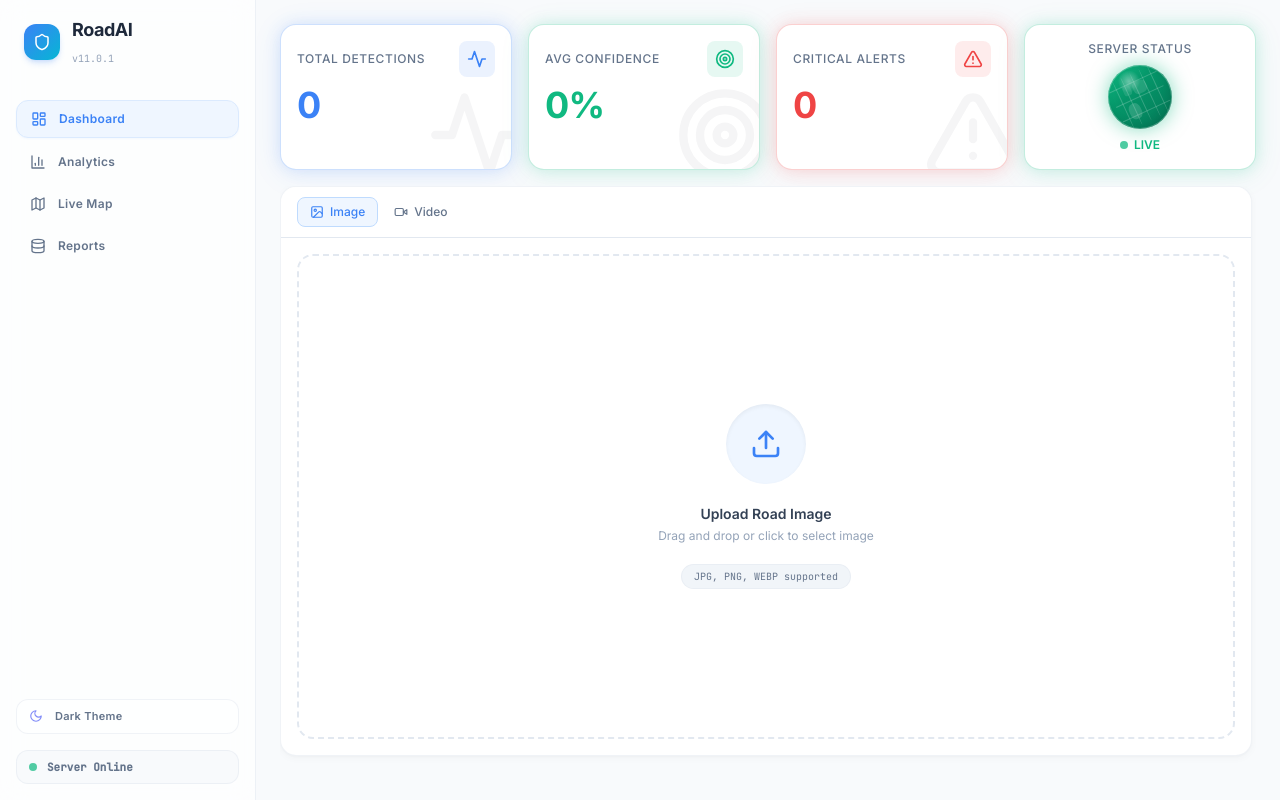
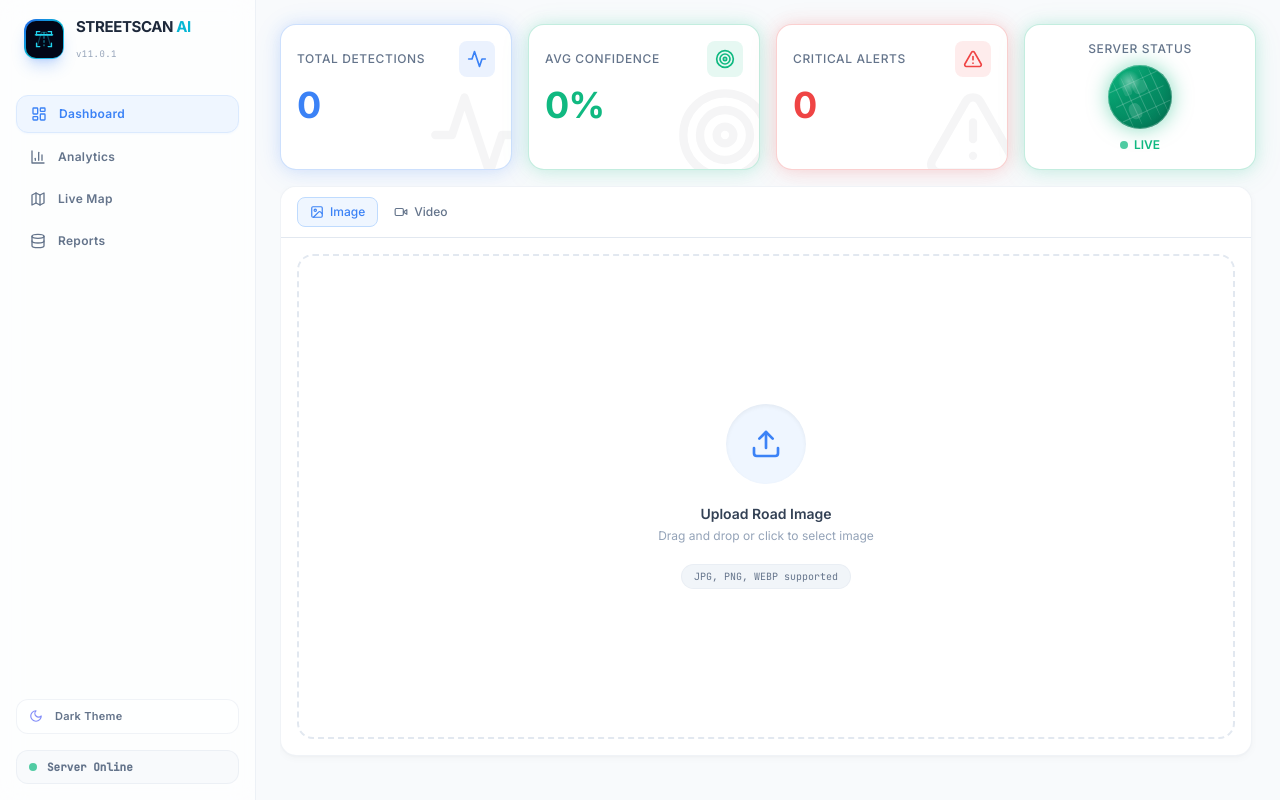
Before and after one commit to SuilYun/StreetAI, a React (Vite) app in the folder frontend/: page / in a window 1280 px wide. Built offline with nearby package versions, Linux system fonts and the light colour scheme.

Commit message:
Rebrand app to StreetScan AI and add modern animated road scanning SVG logo

```diff
--- a/frontend/index.html
+++ b/frontend/index.html
@@ -4,7 +4,7 @@
     <meta charset="UTF-8" />
     <link rel="icon" type="image/svg+xml" href="/vite.svg" />
     <meta name="viewport" content="width=device-width, initial-scale=1.0" />
-    <title>Road Damage Detection</title>
+    <title>StreetScan AI - Advanced Road Damage Detection</title>
   </head>
   <body>
     <div id="root"></div>
--- a/frontend/src/components/Sidebar.jsx
+++ b/frontend/src/components/Sidebar.jsx
@@ -1,6 +1,6 @@
 import React from 'react';
 import { Link, NavLink, useLocation } from 'react-router-dom';
-import { Shield, LayoutDashboard, BarChart3, Database, Sun, Moon, Map } from 'lucide-react';
+import { LayoutDashboard, BarChart3, Database, Sun, Moon, Map } from 'lucide-react';
 
 const Sidebar = ({ isConnected, darkMode, toggleDarkMode }) => {
     const location = useLocation();
@@ -27,12 +27,22 @@
                 onClick={handleLogoClick}
                 className="hidden lg:flex items-center gap-3 mb-8 px-2 hover:opacity-90 transition-all duration-200 group"
             >
-                <div className="w-9 h-9 rounded-xl bg-gradient-to-br from-blue-500 to-cyan-500 flex items-center justify-center shadow-md shadow-blue-500/20 group-hover:scale-105 group-hover:shadow-blue-500/35 transition-all duration-300">
-                    <Shield size={18} className="text-white" />
+                <div className="w-10 h-10 rounded-xl bg-gradient-to-br from-blue-600 via-cyan-500 to-sky-400 flex items-center justify-center shadow-lg shadow-blue-500/25 group-hover:scale-105 group-hover:shadow-cyan-500/35 transition-all duration-300 relative overflow-hidden flex-shrink-0">
+                    <div className="absolute inset-[1.5px] bg-slate-950 dark:bg-slate-900 rounded-[10px] flex items-center justify-center">
+                        <svg viewBox="0 0 24 24" className="w-5 h-5 text-cyan-400" fill="none" xmlns="http://www.w3.org/2000/svg">
+                            <path d="M4 20 L9 4 H15 L20 20" stroke="currentColor" strokeWidth="1.5" strokeLinecap="round" strokeLinejoin="round" opacity="0.3" />
+                            <path d="M12 4 V20" stroke="currentColor" strokeWidth="1.5" strokeDasharray="2 3" strokeLinecap="round" opacity="0.6" />
+                            <line x1="2" y1="12" x2="22" y2="12" stroke="#22d3ee" strokeWidth="2" strokeLinecap="round" className="animate-logo-scan" />
+                            <path d="M 3 7 V 3 H 7" stroke="currentColor" strokeWidth="1.5" strokeLinecap="round" />
+                            <path d="M 21 7 V 3 H 17" stroke="currentColor" strokeWidth="1.5" strokeLinecap="round" />
+                            <path d="M 3 17 V 21 H 7" stroke="currentColor" strokeWidth="1.5" strokeLinecap="round" />
+                            <path d="M 21 17 V 21 H 17" stroke="currentColor" strokeWidth="1.5" strokeLinecap="round" />
+                        </svg>
+                    </div>
                 </div>
                 <div>
-                    <h1 className="text-lg font-bold text-slate-800 dark:text-white tracking-tight group-hover:text-blue-500 dark:group-hover:text-blue-400 transition-colors duration-200">RoadAI</h1>
-                    <span className="text-[10px] text-slate-400 font-mono">v11.0.1</span>
+                    <h1 className="text-[15px] font-extrabold text-slate-800 dark:text-white tracking-tight group-hover:text-blue-500 dark:group-hover:text-blue-400 transition-colors duration-200 uppercase">StreetScan <span className="text-cyan-500">AI</span></h1>
+                    <span className="text-[9px] text-slate-400 font-mono tracking-wider">v11.0.1</span>
                 </div>
             </Link>
 
@@ -42,10 +52,20 @@
                 onClick={handleLogoClick}
                 className="flex lg:hidden items-center gap-2 group hover:opacity-90 transition-all duration-200"
             >
-                <div className="w-8 h-8 rounded-lg bg-gradient-to-br from-blue-500 to-cyan-500 flex items-center justify-center group-hover:scale-105 transition-all duration-300">
-                    <Shield size={16} className="text-white" />
+                <div className="w-8 h-8 rounded-lg bg-gradient-to-br from-blue-600 via-cyan-500 to-sky-400 flex items-center justify-center shadow-md shadow-blue-500/20 group-hover:scale-105 transition-all duration-300 relative overflow-hidden flex-shrink-0">
+                    <div className="absolute inset-[1px] bg-slate-950 dark:bg-slate-900 rounded-[7px] flex items-center justify-center">
+                        <svg viewBox="0 0 24 24" className="w-4 h-4 text-cyan-400" fill="none" xmlns="http://www.w3.org/2000/svg">
+                            <path d="M4 20 L9 4 H15 L20 20" stroke="currentColor" strokeWidth="1.5" strokeLinecap="round" strokeLinejoin="round" opacity="0.3" />
+                            <path d="M12 4 V20" stroke="currentColor" strokeWidth="1.5" strokeDasharray="2 3" strokeLinecap="round" opacity="0.6" />
+                            <line x1="2" y1="12" x2="22" y2="12" stroke="#22d3ee" strokeWidth="2" strokeLinecap="round" className="animate-logo-scan" />
+                            <path d="M 3 7 V 3 H 7" stroke="currentColor" strokeWidth="1.5" strokeLinecap="round" />
+                            <path d="M 21 7 V 3 H 17" stroke="currentColor" strokeWidth="1.5" strokeLinecap="round" />
+                            <path d="M 3 17 V 21 H 7" stroke="currentColor" strokeWidth="1.5" strokeLinecap="round" />
+                            <path d="M 21 17 V 21 H 17" stroke="currentColor" strokeWidth="1.5" strokeLinecap="round" />
+                        </svg>
+                    </div>
                 </div>
-                <span className="text-sm font-bold text-slate-800 dark:text-white group-hover:text-blue-500 dark:group-hover:text-blue-400 transition-colors duration-200">RoadAI</span>
+                <span className="text-xs font-black text-slate-800 dark:text-white group-hover:text-blue-500 dark:group-hover:text-blue-400 transition-colors duration-200 uppercase">StreetScan <span className="text-cyan-500">AI</span></span>
             </Link>
 
             {/* Navigation Links */}
--- a/frontend/src/index.css
+++ b/frontend/src/index.css
@@ -162,3 +162,17 @@
   background-color: #1e293b !important;
   border: 1px solid rgba(255, 255, 255, 0.1) !important;
 }
+
+/* Custom modern logo scanning animations */
+@keyframes logo-scan {
+  0%, 100% {
+    transform: translateY(-5px);
+  }
+  50% {
+    transform: translateY(7px);
+  }
+}
+
+.animate-logo-scan {
+  animation: logo-scan 2s ease-in-out infinite;
+}
```
Also changed, not shown: 2 other files (tests, documents, lock files or other folders).
